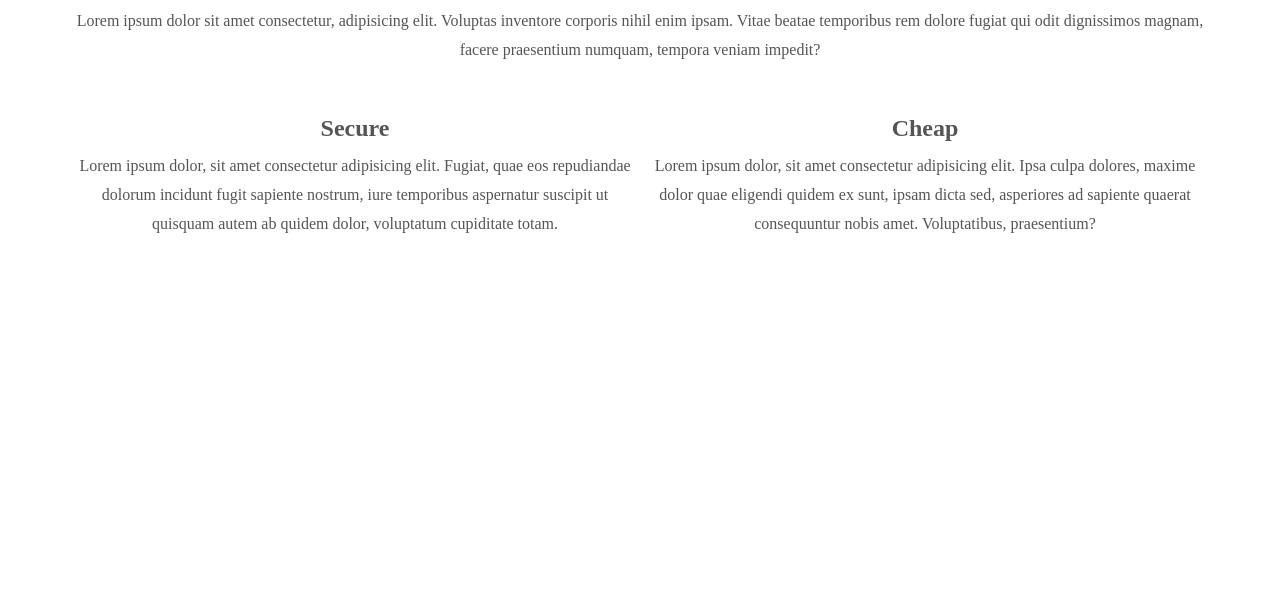
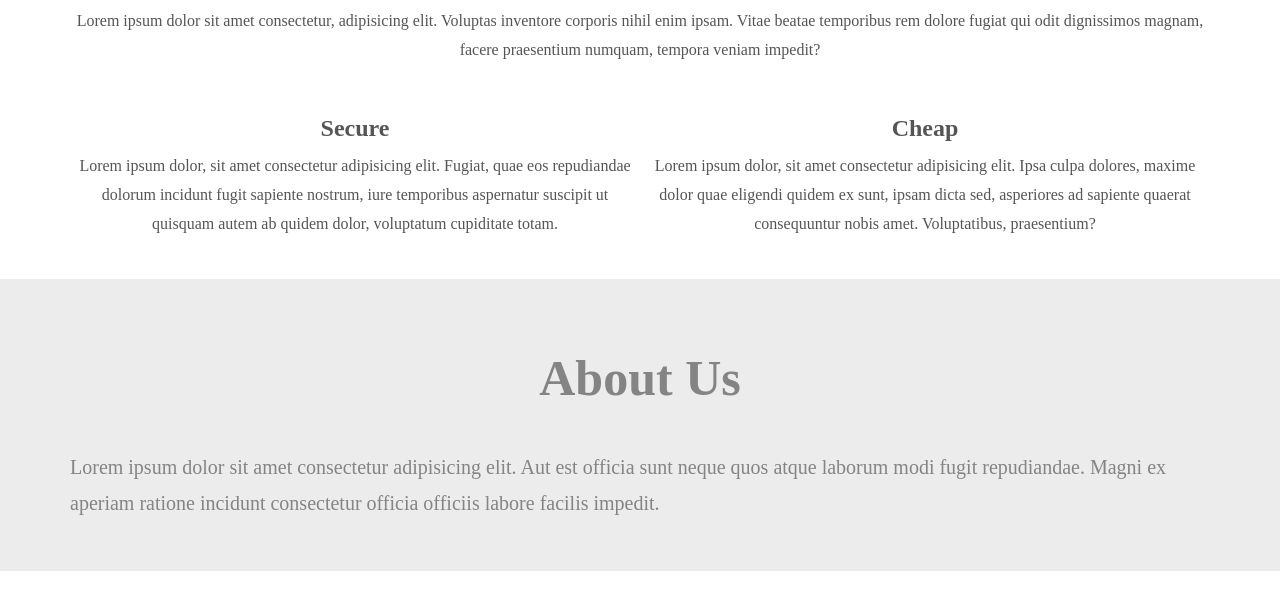
Before and after one commit to MohammedHassona99/Media_Query, a plain HTML site: page index.html in a window 1280 px wide. Shown: the part 818-1427 px from the top of the page. Drawn offline with Linux system fonts and the light colour scheme.

Commit message:
about-us section

```diff
--- a/css/app.css
+++ b/css/app.css
@@ -47,6 +47,9 @@ body {
 }
 .h1 {
   font-size: 2em;
+}
+.res-p {
+  line-height: 1.8;
 }
 /* End framework */
 /* Star Header */
@@ -136,10 +139,30 @@ main .feat p {
   }
 }
 /* End Features */
+
+/* Star About US */
+.about-us {
+  background-color: #ececec;
+  padding: 30px 0;
+}
+.about-us .h1 {
+  font-size: 50px;
+  color: #848484;
+}
+.about-us .res-p {
+  color: #848484;
+  font-size: 20px;
+}
+/* End About US */
+
 /* Star Media Query */
 @media (max-width: 767px) {
   .visible-xs {
     display: block;
+  }
+  .res-p {
+    text-align: center;
+    font-size: 18px !important;
   }
 }
 @media (min-width: 768px) and (max-width: 991px) {
--- a/index.html
+++ b/index.html
@@ -60,9 +60,24 @@
             Voluptatibus, praesentium?
           </p>
         </section>
+        <div class="clear-fix"></div>
       </section>
     </main>
     <!-- End Features -->
+
+    <!-- Star About Us -->
+    <section class="about-us">
+      <section class="container">
+        <h2 class="h1 center capital">about us</h2>
+        <p class="res-p">
+          Lorem ipsum dolor sit amet consectetur adipisicing elit. Aut est
+          officia sunt neque quos atque laborum modi fugit repudiandae. Magni ex
+          aperiam ratione incidunt consectetur officia officiis labore facilis
+          impedit.
+        </p>
+      </section>
+    </section>
+    <!-- End About Us -->
     <script src="./js/jquery.js"></script>
     <script src="./js/main.js"></script>
   </body>
```
